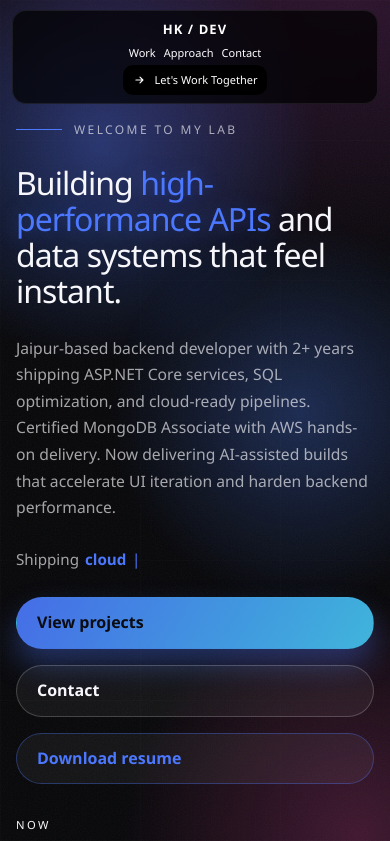
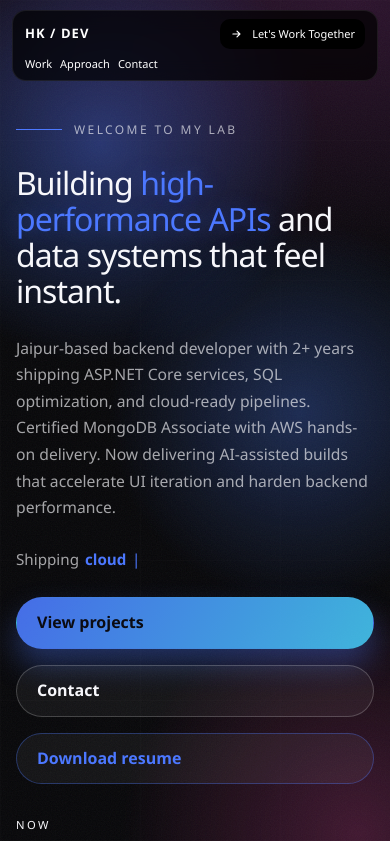
Before and after one commit to Harshxu/mainportfoliowebsite, a React (Vite) app: page / in a window 390 px wide. Shown: the top 841 px of the page. Built offline with nearby package versions, Linux system fonts and the light colour scheme.

Commit message:
Fix mobile navbar layout

```diff
--- a/src/Navbar.css
+++ b/src/Navbar.css
@@ -105,20 +105,29 @@
   .navbar {
     top: 10px;
     width: calc(100% - 24px);
-    padding: 8px 10px;
+    padding: 8px 12px;
     border-radius: 14px;
     gap: 6px;
+    display: grid;
+    grid-template-columns: 1fr auto;
+    grid-template-areas:
+      "logo cta"
+      "links links";
+    align-items: center;
+    row-gap: 6px;
   }
 
   .navbar-logo {
+    grid-area: logo;
     font-size: 13px;
     letter-spacing: 0.08em;
   }
 
   .navbar-links {
+    grid-area: links;
     display: flex;
     flex-wrap: wrap;
-    justify-content: center;
+    justify-content: flex-start;
     gap: 8px;
     font-size: 11px;
     line-height: 1.2;
@@ -126,9 +135,11 @@
 
   .navbar-links a {
     margin: 0;
+    padding: 2px 0;
   }
 
   .navbar-cta {
+    grid-area: cta;
     width: auto;
     justify-content: center;
     font-size: 11px;
```
